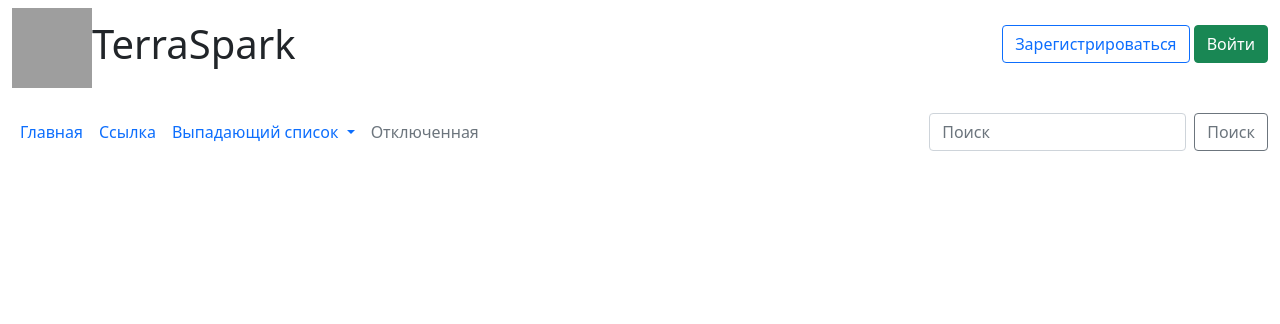
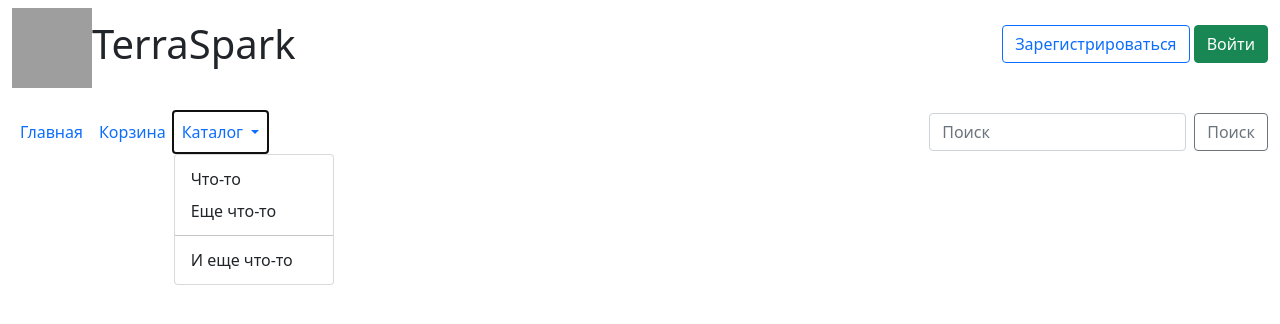
Before and after one commit to VictoriaTAYDOO/Site_ts, a Python web app: template templates/base.html in a window 1280 px wide, after a click on "Каталог". Shown: the top 324 px of the page. Run offline with Jinja, Linux system fonts and the light colour scheme; the template is opened without the code that fills it, so the values that code supplies are empty; grey boxes are pictures that could not be loaded.

Commit message:
html change1

```diff
--- a/templates/base.html
+++ b/templates/base.html
@@ -7,6 +7,8 @@
               href="https://cdn.jsdelivr.net/npm/bootstrap@5.0.0-beta1/dist/css/bootstrap.min.css"
               integrity="sha384-giJF6kkoqNQ00vy+HMDP7azOuL0xtbfIcaT9wjKHr8RbDVddVHyTfAAsrekwKmP1"
               crossorigin="anonymous">
+        <script src="https://cdn.jsdelivr.net/npm/@popperjs/core@2.11.6/dist/umd/popper.min.js" integrity="sha384-oBqDVmMz9ATKxIep9tiCxS/Z9fNfEXiDAYTujMAeBAsjFuCZSmKbSSUnQlmh/jp3" crossorigin="anonymous"></script>
+<script src="https://cdn.jsdelivr.net/npm/bootstrap@5.2.3/dist/js/bootstrap.min.js" integrity="sha384-cuYeSxntonz0PPNlHhBs68uyIAVpIIOZZ5JqeqvYYIcEL727kskC66kF92t6Xl2V" crossorigin="anonymous"></script>
         <title>{{title}}</title>
     </head>
     <body>
@@ -37,21 +39,19 @@
           <a class="nav-link active" aria-current="page" href="/">Главная</a>
         </li>
         <li class="nav-item">
-          <a class="nav-link" href="#">Ссылка</a>
+          <a class="nav-link" href="/cart">Корзина</a>
         </li>
+
         <li class="nav-item dropdown">
           <a class="nav-link dropdown-toggle" href="#" role="button" data-bs-toggle="dropdown" aria-expanded="false">
-            Выпадающий список
+            Каталог
           </a>
           <ul class="dropdown-menu">
-            <li><a class="dropdown-item" href="#">Действие</a></li>
-            <li><a class="dropdown-item" href="#">Другое действие</a></li>
+            <li><a class="dropdown-item" href="#">Что-то</a></li>
+            <li><a class="dropdown-item" href="#">Еще что-то</a></li>
             <li><hr class="dropdown-divider"></li>
-            <li><a class="dropdown-item" href="#">Что-то еще здесь</a></li>
+            <li><a class="dropdown-item" href="#">И еще что-то</a></li>
           </ul>
-        </li>
-        <li class="nav-item">
-          <a class="nav-link disabled">Отключенная</a>
         </li>
       </ul>
       <form class="d-flex" role="search">
```
Also changed, not shown: templates/index.html (+9 -2 lines).
